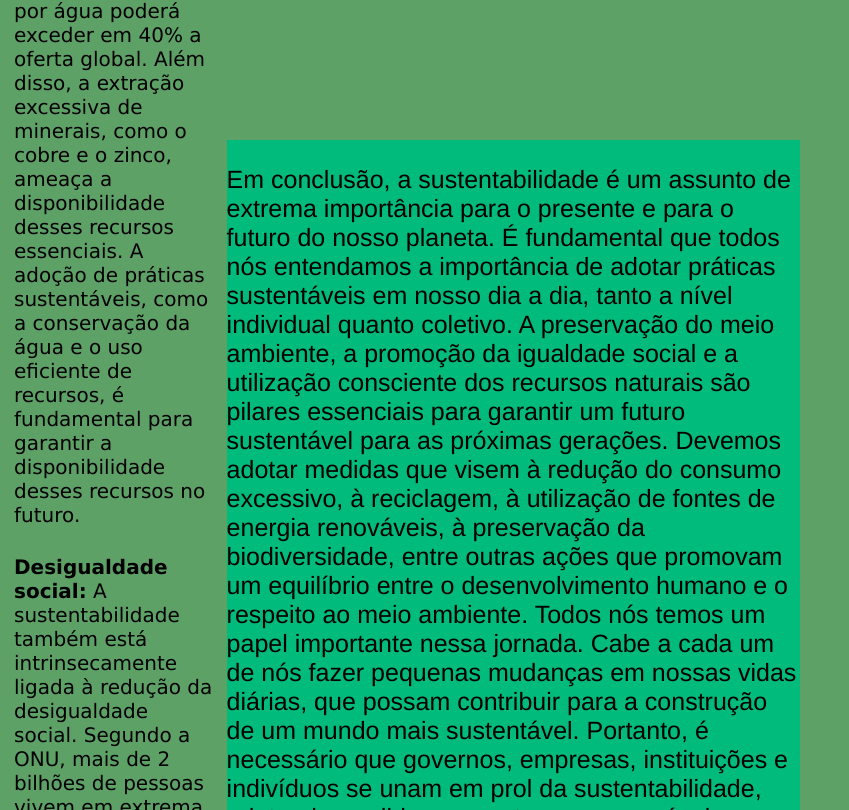
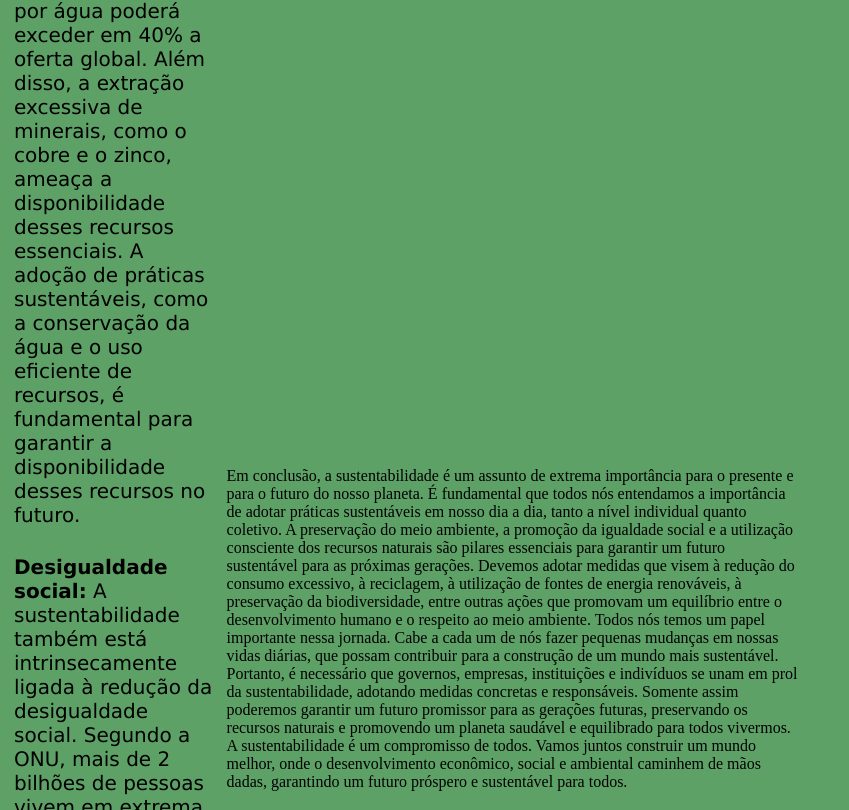
Before and after one commit to duneiverth/trabalho2023, a plain HTML site: page index2.html in a window 1280 px wide. Shown: the part 1474-2284 px from the top of the page, without its empty margins (0-849 px from the left). Drawn offline with Linux system fonts and the light colour scheme.

Commit message:
çççççççç

```diff
--- a/style2.css
+++ b/style2.css
@@ -109,8 +109,3 @@ input{
     font-style: Helvetica;
     font-size: 20px;
 }
-.final{
-    font-size: 25px;
-    font-family: Helvetica;
-    background-color: rgb(0, 187, 124);
-}
```
